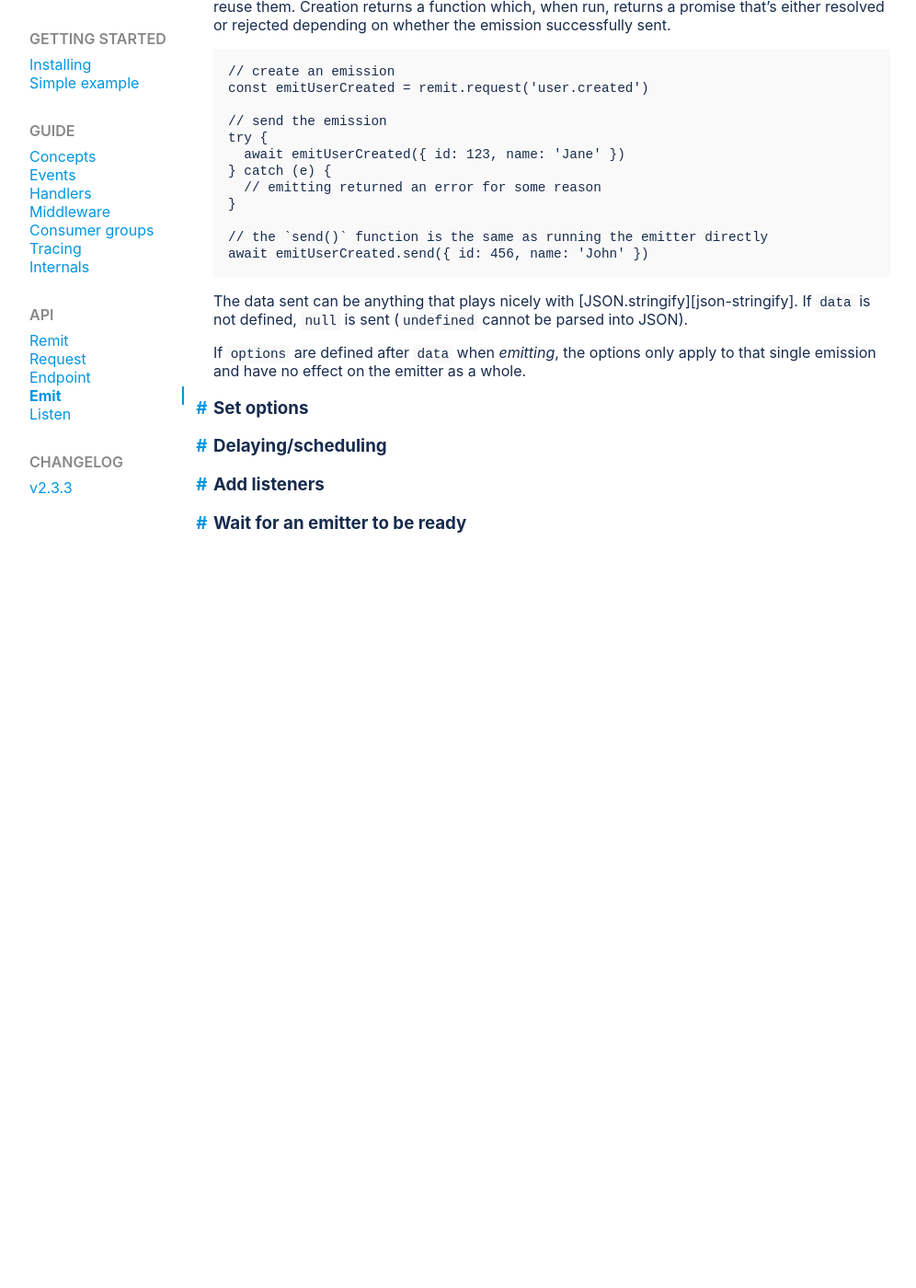
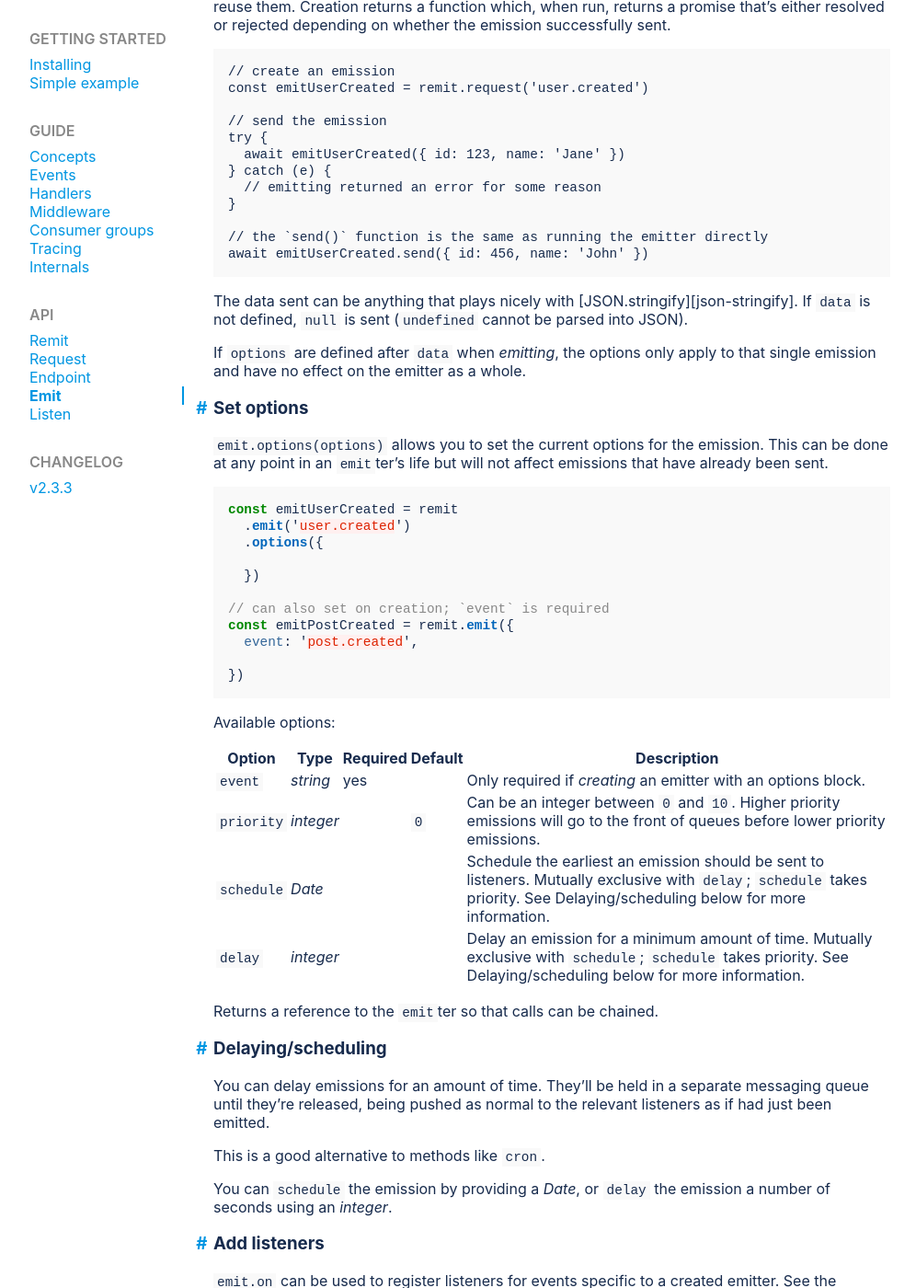
Before and after one commit to jpwilliams/remit, a Jekyll site: the page built from docs/_api/emit.md, in a window 1280 px wide and 1400 px high, scrolled down 604 px. Shown: the whole window at 92% size, without its empty margins (140-1136 px from the left). Built offline with Jekyll 4.4.1, drawn with Linux system fonts in a browser that asks for light colours; before the commit the page ends 1234 px from its top, so only the background shows below that; some of the changed text lies outside the part shown.

Commit message:
expand hosted emit docs

```diff
--- a/docs/_api/emit.md
+++ b/docs/_api/emit.md
@@ -44,8 +44,57 @@ If `options` are defined after `data` when _emitting_, the options only apply to
 
 ### Set options
 
+`emit.options(options)` allows you to set the current options for the emission. This can be done at any point in an `emit`ter's life but will not affect emissions that have already been sent.
+
+{% highlight js %}
+const emitUserCreated = remit
+  .emit('user.created')
+  .options({
+
+  })
+
+// can also set on creation; `event` is required
+const emitPostCreated = remit.emit({
+  event: 'post.created',
+
+})
+{% endhighlight %}
+
+Available options:
+
+| Option | Type | Required | Default | Description |
+| ------------------------------------------------ |
+| `event` | _string_ | yes | | Only required if _creating_ an emitter with an options block. |
+| `priority` | _integer_ | | `0` | Can be an integer between `0` and `10`. Higher priority emissions will go to the front of queues before lower priority emissions. |
+| `schedule` | _Date_ | | | Schedule the earliest an emission should be sent to listeners. Mutually exclusive with `delay`; `schedule` takes priority. See Delaying/scheduling below for more information. |
+| `delay` | _integer_ | | | Delay an emission for a minimum amount of time. Mutually exclusive with `schedule`; `schedule` takes priority. See Delaying/scheduling below for more information. |
+
+Returns a reference to the `emit`ter so that calls can be chained.
+
 ### Delaying/scheduling
+
+You can delay emissions for an amount of time. They'll be held in a separate messaging queue until they're released, being pushed as normal to the relevant listeners as if had just been emitted.
+
+This is a good alternative to methods like `cron`.
+
+You can `schedule` the emission by providing a _Date_, or `delay` the emission a number of seconds using an _integer_.
 
 ### Add listeners
 
+`emit.on` can be used to register listeners for events specific to a created emitter. See the [Events][events] page for more information on the events emitted.
+
+Returns a reference to the `emit`ter so that calls can be chained.
+
 ### Wait for an emitter to be ready
+
+No setup is needed to set up an emitter, but as a future-proofing measure you can still use an `emit.ready()` promise to check that it's ready to go.
+
+{% highlight js %}
+const emitUserCreated = await remit
+  .emit('user.created')
+  .ready()
+
+// ready to emit
+{% endhighlight %}
+
+Returns a reference to the `emit`ter so that calls can be chained.
```
